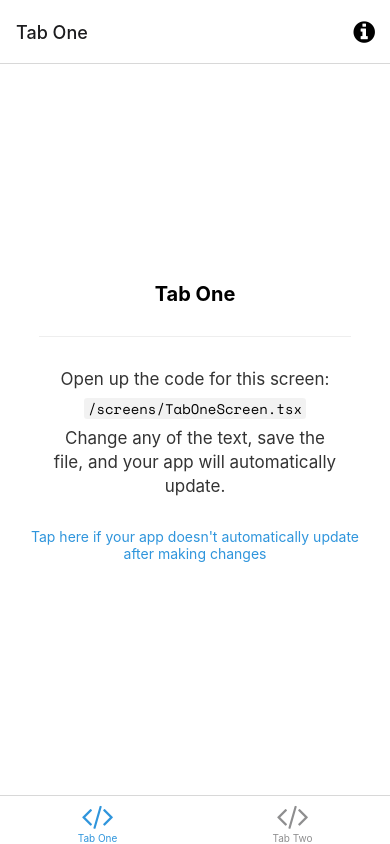
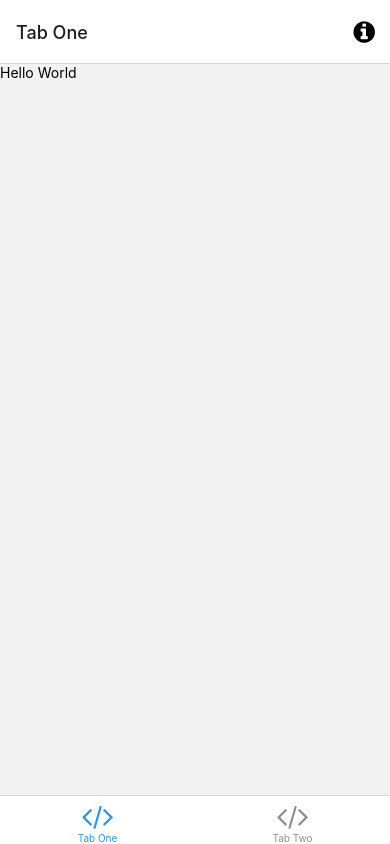
Before and after one commit to Pasindu-Batagoda/Textagram-React-Native, a React Native app: screen /TabOne in a window 390 px wide. Built offline with nearby package versions, Linux system fonts and the light colour scheme; what expo-linking would draw is missing.

Commit message:
initial commit

```diff
--- a/screens/TabOneScreen.tsx
+++ b/screens/TabOneScreen.tsx
@@ -1,33 +1,7 @@
-import * as React from 'react';
-import { StyleSheet } from 'react-native';
+import * as React from "react";
 
-import EditScreenInfo from '../components/EditScreenInfo';
-import { Text, View } from '../components/Themed';
-import { RootTabScreenProps } from '../types';
+import { Text } from "react-native";
 
-export default function TabOneScreen({ navigation }: RootTabScreenProps<'TabOne'>) {
-  return (
-    <View style={styles.container}>
-      <Text style={styles.title}>Tab One</Text>
-      <View style={styles.separator} lightColor="#eee" darkColor="rgba(255,255,255,0.1)" />
-      <EditScreenInfo path="/screens/TabOneScreen.tsx" />
-    </View>
-  );
+export default function TabOneScreen() {
+  return <Text>Hello World</Text>;
 }
-
-const styles = StyleSheet.create({
-  container: {
-    flex: 1,
-    alignItems: 'center',
-    justifyContent: 'center',
-  },
-  title: {
-    fontSize: 20,
-    fontWeight: 'bold',
-  },
-  separator: {
-    marginVertical: 30,
-    height: 1,
-    width: '80%',
-  },
-});
```
